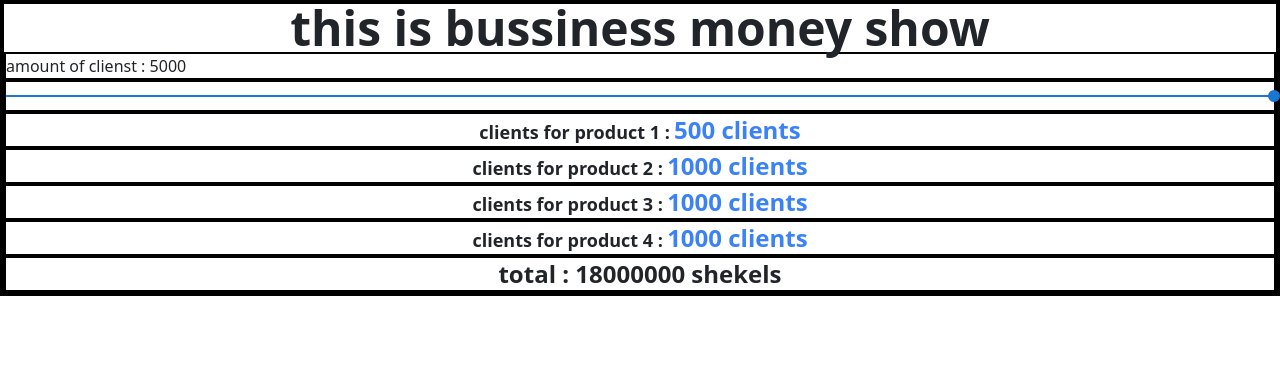
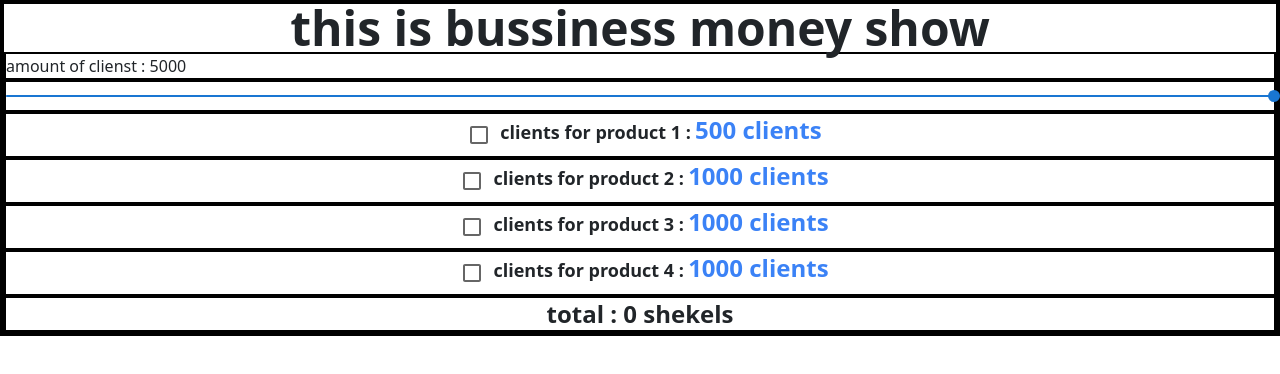
Before and after one commit to leeya018/typing, a Next.js app: page / in a window 1280 px wide. Shown: the top 374 px of the page. Built offline with nearby package versions, Linux system fonts and the light colour scheme.

Commit message:
updae and add checkbor to prods

```diff
--- a/pages/index.jsx
+++ b/pages/index.jsx
@@ -1,29 +1,41 @@
-import { Slider } from "@mui/material";
+import { Checkbox, Slider } from "@mui/material";
 import { useRouter } from "next/router";
 import { useEffect, useState } from "react";
 
-const p1 = { value: 10000, percent: 0.1 };
-const p2 = { value: 5000, percent: 0.2 };
-const p3 = { value: 4000, percent: 0.2 };
-const p4 = { value: 4000, percent: 0.2 };
+const p1 = { name: "1", value: 10000, percent: 0.1, checked: false };
+const p2 = { name: "2", value: 5000, percent: 0.2, checked: false };
+const p3 = { name: "3", value: 4000, percent: 0.2, checked: false };
+const p4 = { name: "4", value: 4000, percent: 0.2, checked: false };
 
-const products = [p1, p2, p3, p4];
+const _products = [p1, p2, p3, p4];
 
 export default function Index({}) {
   const [clients, setClients] = useState(5000);
+  const [products, setProducts] = useState(_products);
 
   const getTotal = () => {
-    return (
-      parseInt(clients * p1.percent) * p1.value +
-      parseInt(clients * p2.percent) * p2.value +
-      parseInt(clients * p3.percent) * p3.value +
-      parseInt(clients * p4.percent) * p4.value
-    );
+    return products.reduce((acc, p) => {
+      const { value, percent, checked } = p;
+      return parseInt(clients * percent) * value * (checked ? 1 : 0) + acc;
+    }, 0);
   };
 
   const getItem = (prod, key) => {
     return (
       <div key={key} className=" flex justify-center">
+        <Checkbox
+          value={prod.checked}
+          onChange={() =>
+            setProducts(
+              products.map((p) => {
+                if (p.name == key + 1) {
+                  p.checked = !p.checked;
+                }
+                return p;
+              })
+            )
+          }
+        />
         <span className="border-yellow-500 inline-block">
           <span className="font-bold text-lg">
             clients for product {key + 1} :
```
